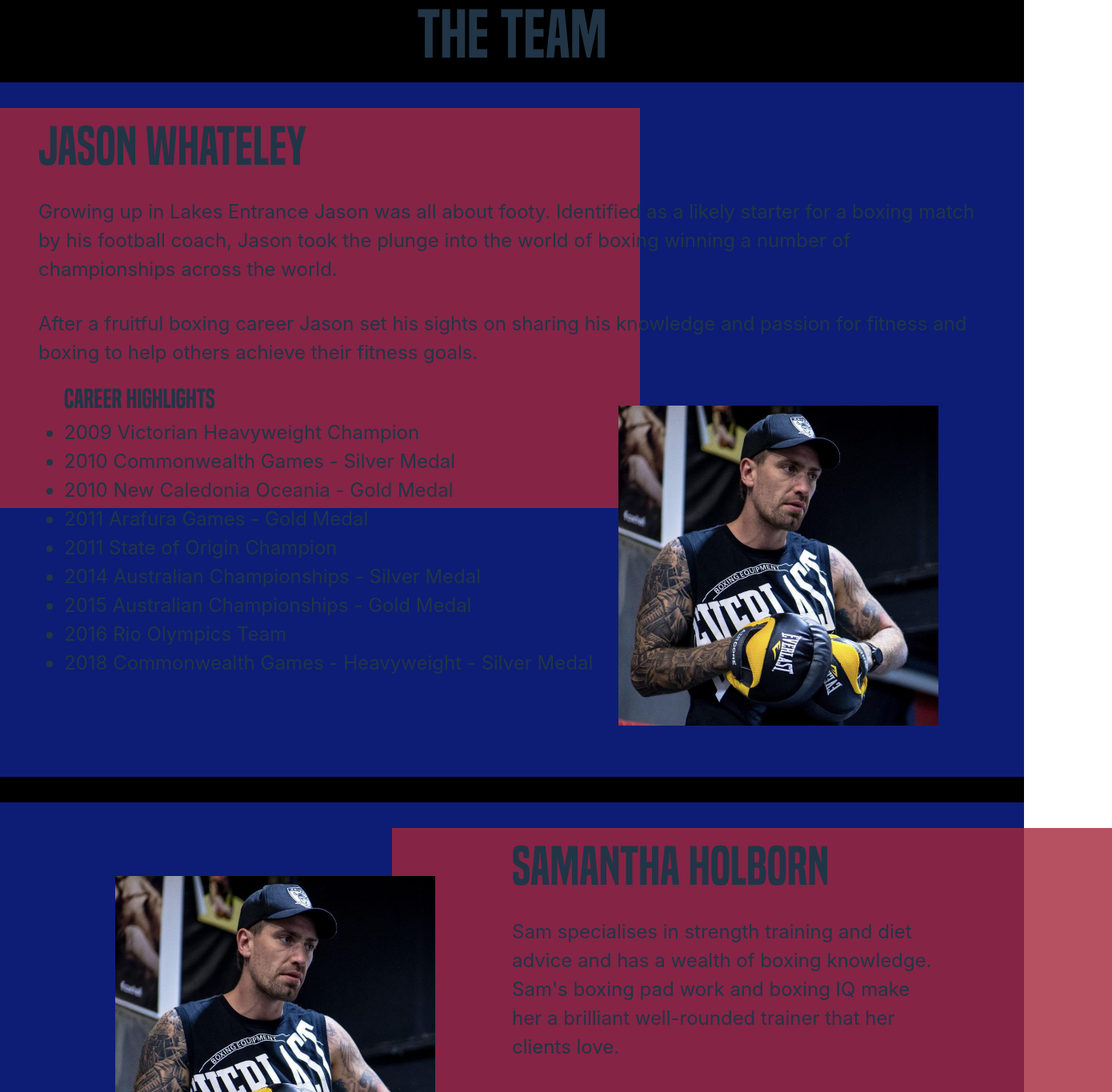
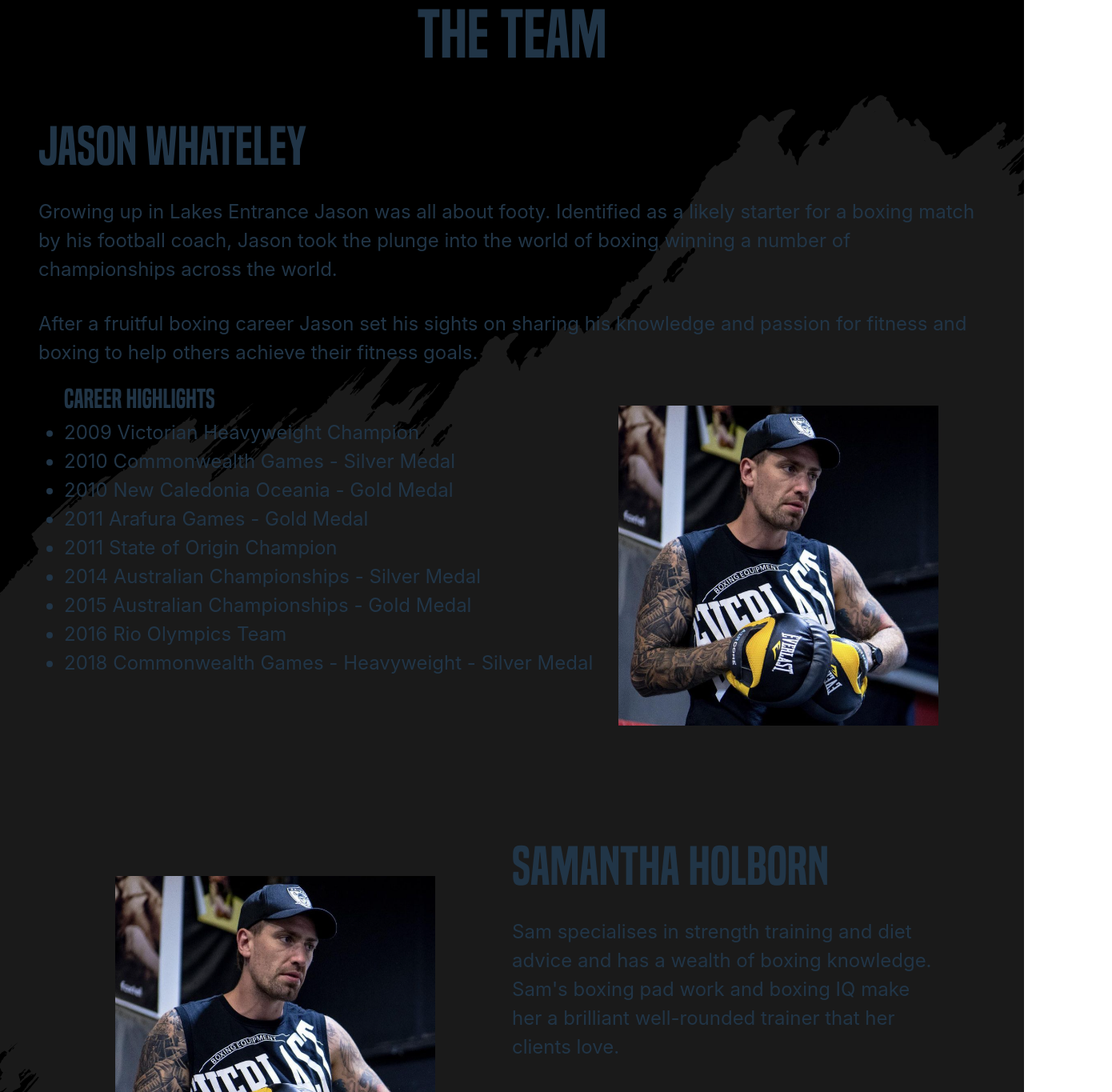
Before and after one commit to NeggFriedRice/intrepid-fitness, a React (Vite) app: page / in a window 1280 px wide. Shown: the part 3520-4885 px from the top of the page at 80% size, 1390 px wide, since content can reach past the window. Built offline with nearby package versions, Linux system fonts and the light colour scheme.

Commit message:
Add background graphic to team component

```diff
--- a/src/components/Team.jsx
+++ b/src/components/Team.jsx
@@ -4,15 +4,16 @@ import Reveal from '../utils/Reveal'
 export default function Team() {
   return (
     <>
-        <div id="team">
+        <div id="team" className="relative overflow-hidden">
+            <img src="/hero-brush.svg" className="absolute top-[200px] min-w-[2135px] left-[-230px] transform-none"/>
             <div className="flex justify-center bg-black pt-16">
-                <h1 className="font-[BuiltTitling] text-[5rem]">The Team</h1>
+                <h1 className="font-[BuiltTitling] text-[5rem] relative">The Team</h1>
             </div>
             <section className="flex justify-center bg-black pb-16">
                     <div className="max-md:w-[600px] max-lg:w-[800px] xl:w-[1280px] relative xl:flex xl:flex-wrap justify-center text-[1.5rem]">
-                    <div className="flex justify-center flex-wrap lg:bg-setColour2 py-8">
-                        <div className="px-12 relative">
-                            <div className="h-[500px] w-[900px] bg-setColour1 bg-opacity-80 absolute left-[-100px]"></div>
+                        <div className="flex justify-center flex-wrap py-8">
+                            <div className="px-12">
+
                                 <div className="relative">
                                 <h1 className="font-[BuiltTitling] max-md:text-[2.75rem] text-[4rem] max-lg:pt-8">Jason Whateley</h1>
                                 <p className="py-4 max-md:text-[1rem]">Growing up in Lakes Entrance Jason was all about footy. Identified as a likely starter for a boxing match by his football coach, Jason took the plunge into the world of boxing winning a number of championships across the world.</p>
@@ -35,11 +36,11 @@ export default function Team() {
                                 </div>
                             </div>
                         </div>
-                    <div className="flex justify-center flex-wrap lg:bg-setColour2 py-8 my-8">
+                        <div className="flex justify-center flex-wrap py-8 my-8">
                             <div className="px-12 flex flex-wrap-reverse">
                                 <img src="/jason1.png" className="max-lg:w-[300px] w-[400px] m-auto lg:py-8 lg:mx-24 hover:scale-105 transition-all duration-300 relative z-20"></img>
                                 <div className="lg:w-[45%] relative">
-                                <div className="h-[500px] w-[900px] bg-setColour1 bg-opacity-80 absolute left-[-150px]"></div>
+
                                     <h1 className="font-[BuiltTitling] max-md:text-[2.75rem] text-[4rem] relative max-lg:pt-8">Samantha Holborn</h1>
                                     <p className="py-4 max-md:text-[1rem] relative">Sam specialises in strength training and diet advice and has a wealth of boxing knowledge. Sam's boxing pad work and boxing IQ make her a brilliant well-rounded trainer that her clients love.</p>
                                     <p className="py-4 max-md:text-[1rem] relative">Sam is available for personal training and group sessions for friends, work groups and sports teams and is happy to help you meet your diet and fitness needs and smash your goals out of the park!</p>
```
Also changed, not shown: public/hero-brush.svg (added). Lines whose indentation alone changed are shown as unchanged.
